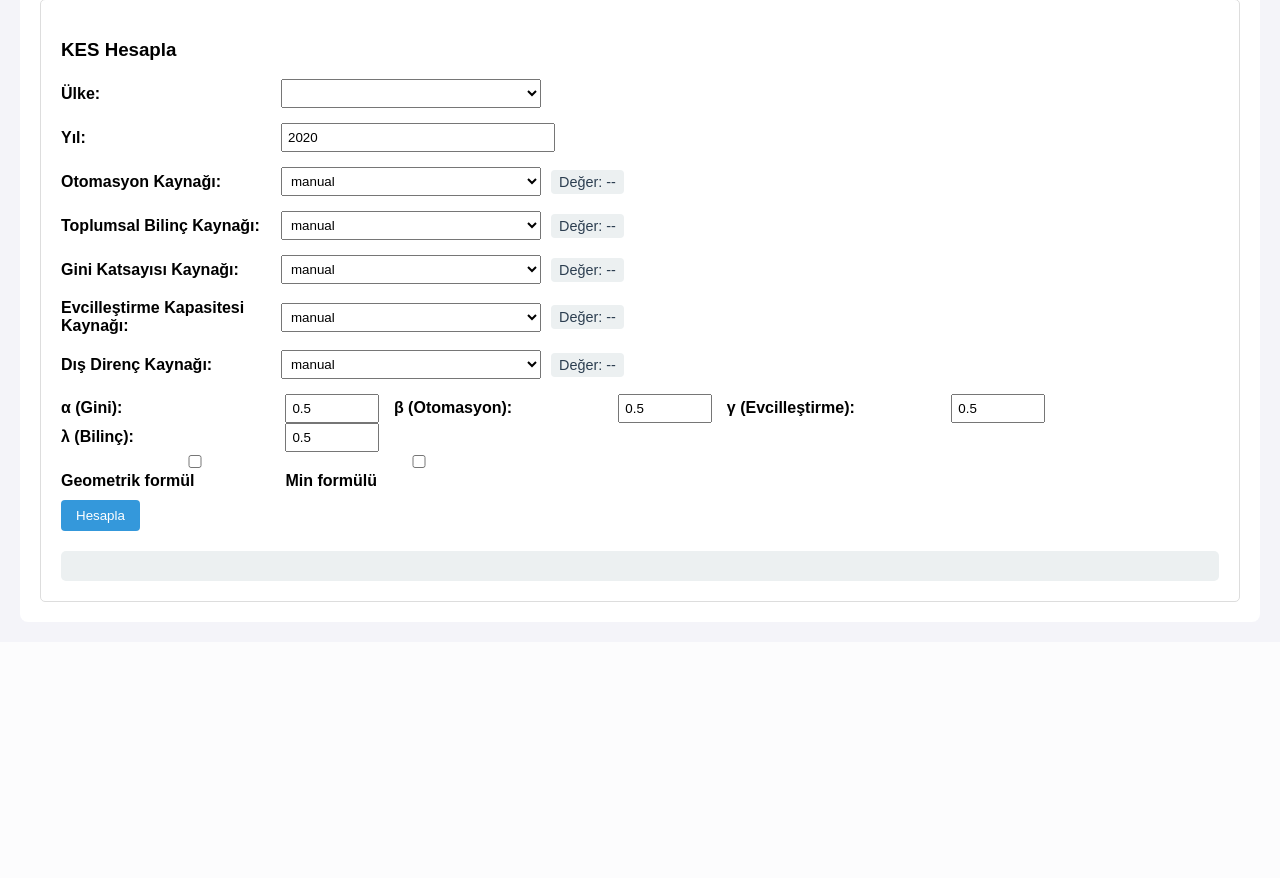
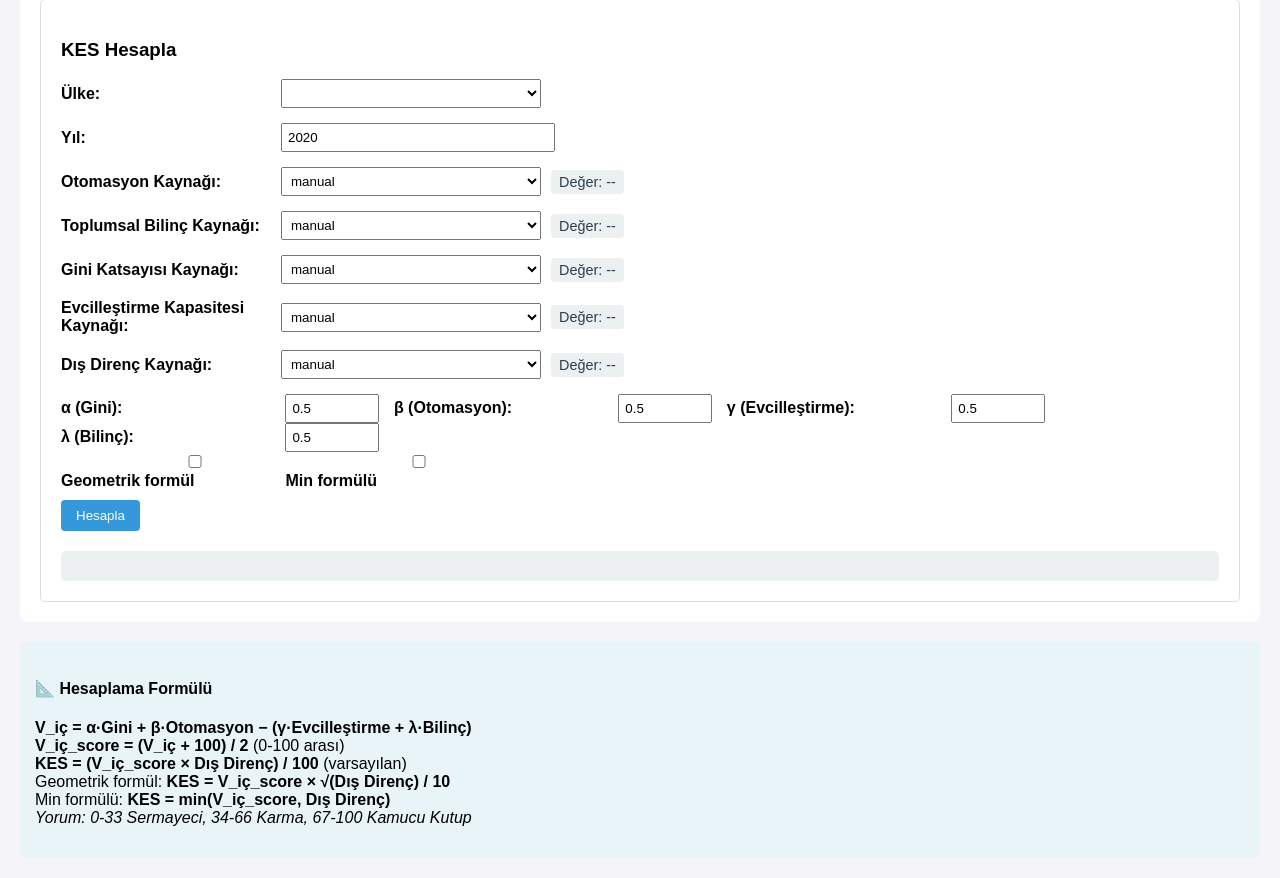
Before and after one commit to emrahY784/kes-web-app, a Flask app: page / in a window 1280 px wide. Shown: the part 211-1089 px from the top of the page. Before the commit the page ends 813 px from the top, so only its background shows below. Run offline with Flask 3, Linux system fonts and the light colour scheme; data that the repository does not hold is empty; some libraries are stand-ins or nearby versions.

Commit message:
Update index.html

```diff
--- a/templates/index.html
+++ b/templates/index.html
@@ -111,6 +111,15 @@
         <div id="manual_result" class="result"></div>
     </div>
 </div>
+    <div class="result" style="background:#e8f4f8; margin-top:20px;">
+    <h4>📐 Hesaplama Formülü</h4>
+    <p><strong>V_iç = α·Gini + β·Otomasyon − (γ·Evcilleştirme + λ·Bilinç)</strong><br>
+    <strong>V_iç_score = (V_iç + 100) / 2</strong> (0-100 arası)<br>
+    <strong>KES = (V_iç_score × Dış Direnç) / 100</strong> (varsayılan)<br>
+    Geometrik formül: <strong>KES = V_iç_score × √(Dış Direnç) / 10</strong><br>
+    Min formülü: <strong>KES = min(V_iç_score, Dış Direnç)</strong><br>
+    <em>Yorum: 0-33 Sermayeci, 34-66 Karma, 67-100 Kamucu Kutup</em></p>
+</div>
 
 <script>
 const tables = {{ tables|tojson }};
@@ -118,6 +127,16 @@ const tables = {{ tables|tojson }};
 window.onload = function() {
     loadCountries();
     loadSourceOptions();
+
+    async function loadMaxYear() {
+    const res = await fetch('/get_max_year');
+    const data = await res.json();
+    const yearInput = document.getElementById('year');
+    if (data.max_year) {
+        yearInput.max = data.max_year;
+        if (parseInt(yearInput.value) > data.max_year) yearInput.value = data.max_year;
+    }
+}
 };
 
 function openTab(tabName) {
```
